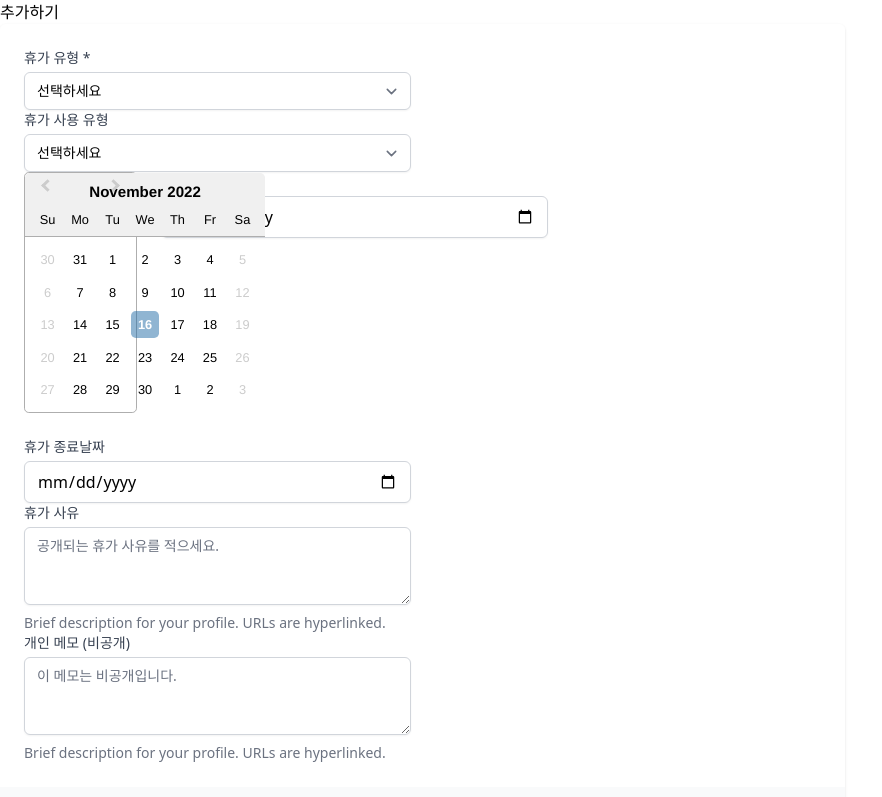
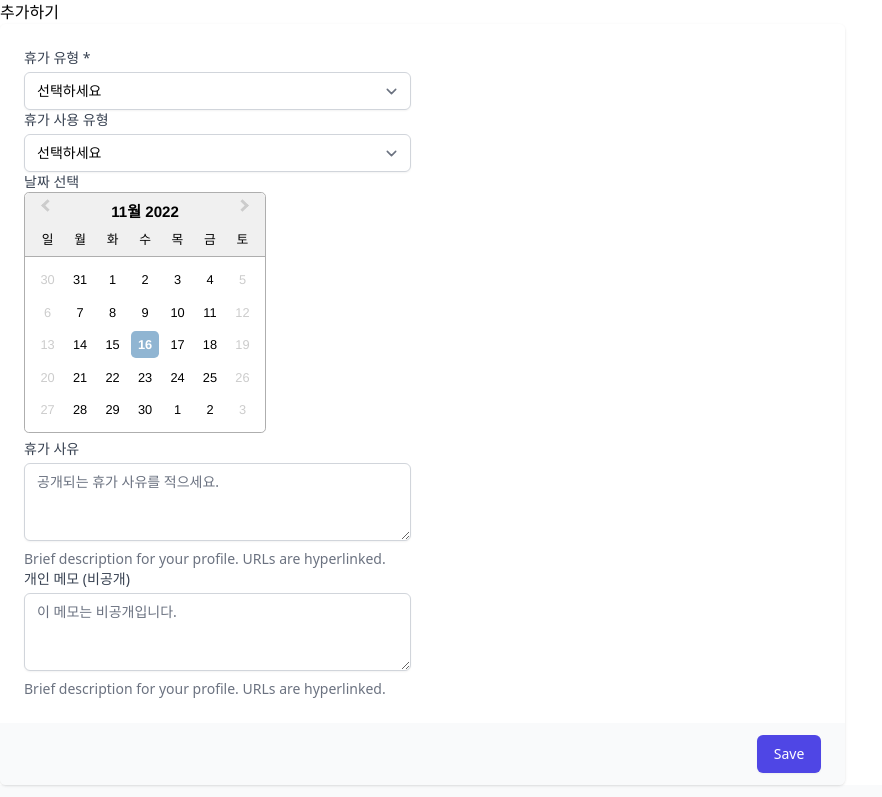
Before and after one commit to hyunjoogo/react-rest-manager, a React (Create React App) app: page / in a window 1280 px wide. Shown: the top 797 px of the page, without its empty margins (0-882 px from the left). Built offline with nearby package versions, Linux system fonts and the light colour scheme.

Commit message:
공휴일 날짜만 만드는 js파일 생성

```diff
--- a/package.json
+++ b/package.json
@@ -11,6 +11,7 @@
     "@types/react": "^18.0.25",
     "@types/react-datepicker": "^4.8.0",
     "@types/react-dom": "^18.0.8",
+    "date-fns": "^2.29.3",
     "react": "^18.2.0",
     "react-datepicker": "^4.8.0",
     "react-dom": "^18.2.0",
@@ -23,7 +24,8 @@
     "start": "react-scripts start",
     "build": "react-scripts build",
     "test": "react-scripts test",
-    "eject": "react-scripts eject"
+    "eject": "react-scripts eject",
+    "only-rest-date" : "node src/JSON-Maker/json-maker.js"
   },
   "eslintConfig": {
     "extends": [
@@ -45,8 +47,10 @@
   },
   "devDependencies": {
     "@tailwindcss/forms": "^0.5.3",
+    "@types/find-in-files": "^0.5.1",
     "@types/styled-components": "^5.1.26",
     "autoprefixer": "^10.4.13",
+    "find-in-files": "0.5.0",
     "postcss": "^8.4.19",
     "tailwindcss": "^3.1.8"
   }
--- a/src/App.css
+++ b/src/App.css
@@ -2,9 +2,26 @@
     width: 100%;
     border-top: 1px solid #444444;
     border-collapse: collapse;
+
 }
 
 th, td {
-    border-bottom: 1px solid #444444;
-    padding: 10px;
+    border: 1px solid #444444;
+    padding: 0.5rem;
 }
+
+.calendar-wrapper .calendar__nav {
+    @apply flex justify-between
+}
+
+.days_title {
+    /*@apply*/
+}
+.days-name {
+    @apply text-xs;
+}
+
+
+.react-datepicker .random {
+    color: red;
+}
--- /dev/null
+++ b/src/JSON-Maker/json-maker.js
@@ -0,0 +1,28 @@
+const fs = require('fs');
+const findInFiles = require('find-in-files');
+
+// TODO 공공API에서 가지고 온 json을 rest-data.json으로 파일로 만드는 코드 필요
+// 한방에 할 수 있도록
+
+
+// { 연도별 : {공휴일날짜 : 공휴일이름} } 형식의 JSON파일
+const rest_data_json = require("../assets/json/rest-data.json");
+
+// 기존파일
+const old_only_rest_date = require("../assets/json/only-rest-date.json");
+
+const restDayList = old_only_rest_date.restDayList;
+
+Object.keys(rest_data_json).forEach(year => {
+  const targetYearOfList = rest_data_json[year];
+  Object.keys(targetYearOfList).forEach((date) => restDayList.push(date));
+});
+
+const set = new Set(restDayList);
+const uniqueRestDayList = [...set];
+const finalRestDayObj = {restDayList: uniqueRestDayList};
+
+const json = JSON.stringify(finalRestDayObj, null, 2).replace(/\\n/g, "n");
+fs.writeFileSync('./src/assets/json/only-rest-date.json', json);
+
+console.log(json);
--- /dev/null
+++ b/src/assets/json/only-rest-date.json
@@ -0,0 +1,58 @@
+{
+  "restDayList": [
+    "20210101",
+    "20210211",
+    "20210212",
+    "20210213",
+    "20210301",
+    "20210505",
+    "20210519",
+    "20210606",
+    "20210815",
+    "20210816",
+    "20210920",
+    "20210921",
+    "20210922",
+    "20211003",
+    "20211004",
+    "20211009",
+    "20211011",
+    "20211225",
+    "20220101",
+    "20220131",
+    "20220201",
+    "20220202",
+    "20220301",
+    "20220309",
+    "20220505",
+    "20220508",
+    "20220601",
+    "20220606",
+    "20220815",
+    "20220909",
+    "20220910",
+    "20220911",
+    "20220912",
+    "20221003",
+    "20221009",
+    "20221010",
+    "20221225",
+    "20230101",
+    "20230121",
+    "20230122",
+    "20230123",
+    "20230124",
+    "20230301",
+    "20230505",
+    "20230527",
+    "20230606",
+    "20230815",
+    "20230928",
+    "20230929",
+    "20230930",
+    "20231003",
+    "20231009",
+    "20231225",
+    "20231226"
+  ]
+}
--- a/src/assets/json/rest-data.json
+++ b/src/assets/json/rest-data.json
@@ -1,6 +1,6 @@
 {
-  "2021" : {
-    "20210101": "1월1일",
+  "2021": {
+    "20210101": "신정",
     "20210211": "설날",
     "20210212": "설날",
     "20210213": "설날",
@@ -19,8 +19,8 @@
     "20211011": "대체공휴일",
     "20211225": "기독탄신일"
   },
-  "2022" : {
-    "20220101": "1월1일",
+  "2022": {
+    "20220101": "신정",
     "20220131": "설날",
     "20220201": "설날",
     "20220202": "설날",
@@ -40,8 +40,8 @@
     "20221010": "대체공휴일",
     "20221225": "기독탄신일"
   },
-  "2023" : {
-    "20230101": "1월1일",
+  "2023": {
+    "20230101": "신정",
     "20230121": "설날",
     "20230122": "설날",
     "20230123": "설날",
--- a/src/components/Calendar.tsx
+++ b/src/components/Calendar.tsx
@@ -13,7 +13,7 @@ type CalendarList = {
   daysName?: string,
 }
 
-type Item = {
+export type RestDataType = {
   [key: string]: string;
 }
 
@@ -81,7 +81,7 @@ const Calendar = ({wantDay, setToday}: CalendarProps) => {
     for (let i = 1; i < thisMonthLast.date + 1; i++) {
       // 이번달 내용 표시하기
       const year = today.year.toString() as string;
-      const json: Item = REST_JSON[year as keyof typeof REST_JSON];
+      const json: RestDataType = REST_JSON[year as keyof typeof REST_JSON];
       const date = changeDate(today.year, today.month, i) as string;
 
       let temp: CalendarList = {
@@ -116,7 +116,7 @@ const Calendar = ({wantDay, setToday}: CalendarProps) => {
   };
 
   return (
-    <>
+    <div className="calendar-wrapper bg-gray-50 px-4 py-3 text-left sm:px-6 text-sm">
       <div className="calendar__nav">
         <button
           className="prev"
@@ -156,9 +156,11 @@ const Calendar = ({wantDay, setToday}: CalendarProps) => {
                   return (
                     <td className={value.fullDate} key={index + count}>
                       <div className="days_wrapper">
-                        <div className="days_title">
+                        <div className="days_title flex">
                           <p className="days">{temp?.dateNum}</p>
-                          <p className="days-name">{temp?.daysName}</p>
+                          <p className="days-name">
+                            {temp?.daysName}
+                          </p>
                         </div>
                         <div className="days_content_wrapper">
                           <div className="days_content"></div>
@@ -176,7 +178,7 @@ const Calendar = ({wantDay, setToday}: CalendarProps) => {
 
         </tbody>
       </table>
-    </>
+    </div>
   )
     ;
 };
--- a/src/components/add-page.tsx
+++ b/src/components/add-page.tsx
@@ -1,12 +1,19 @@
-import React, {useCallback, useState} from 'react';
+import React, {useCallback, useEffect, useState} from 'react';
 import DatePicker from "react-datepicker";
-
+import {ko} from "date-fns/esm/locale";
 import "react-datepicker/dist/react-datepicker.css";
+import REST_JSON from "../assets/json/rest-data.json";
+import ONLY_REST_JSON from "../assets/json/only-rest-date.json";
+import {changeDate, dateChangeDate, insertAtInString} from "../utils/changeDate";
+import {RestDataType} from "./Calendar";
 
 interface FormDate {
   category: string,
   useType: string,
 }
+
+type DateType = Date | null
+
 
 // 1. 휴가 사용유형이 오전반차, 오후반차일 경우
 // => 날짜 선택 => 하루만 선택
@@ -21,8 +28,13 @@ const AddPage = () => {
     category: "",
     useType: "",
   });
-  const [startDate, setStartDate] = useState(new Date());
-  const [endDate, setEndDate] = useState(null);
+  const [startDate, setStartDate] = useState<DateType>(new Date());
+  const [endDate, setEndDate] = useState<DateType>(null);
+
+  useEffect(() => {
+
+  }, []);
+
 
   const handleCategory = useCallback((e: React.ChangeEvent<HTMLSelectElement>) => {
     setFormData(prev => ({...prev, category: e.target.value}));
@@ -34,20 +46,28 @@ const AddPage = () => {
     setFormData(prev => ({...prev, useType: e.target.value}));
   }, [formData.category]);
 
-  const onChange = (dates: Date | null ) => {
+  const onChange = (dates: [(DateType), (DateType)]) => {
     console.log(dates);
-    // const [start, end] = dates;
-    // setStartDate(start);
-    // setEndDate(end);
+    const [start, end] = dates;
+    // end가 null 일 경우 하루 선택
+    setStartDate(start);
+    setEndDate(end);
   };
 
-  const isWeekday = (date:Date) => {
+
+  // TODO 주말도 선택되는 이슈있음
+  const isWeekday = (date: Date) => {
     const day = date.getDay();
     return day !== 0 && day !== 6;
   };
+  const excludeDate = () => {
+    const array: Date[] = ONLY_REST_JSON.restDayList.map(value => new Date(insertAtInString(value)));
+    return array;
+  };
+
 
   const onSubmit = () => {
-
+    console.log();
   };
   return (
     <>
@@ -97,38 +117,36 @@ const AddPage = () => {
                   </div>
                 </div>
                 <div className="grid grid-cols-6 gap-6">
-                  <DatePicker
-                    selected={startDate}
-                    onChange={(date) => console.log(date)}
-                    startDate={startDate}
-                    endDate={endDate}
-                    // excludeDates={[addDays(new Date(), 1), addDays(new Date(), 5)]}
-                    selectsRange
-                    // selectsDisabledDaysInRange
-                    inline
-                    filterDate={isWeekday}
-                  />
-
                   <div className="col-span-6 sm:col-span-3">
-                    <label htmlFor="startDate" className="block text-sm font-medium text-gray-700">
-                      휴가 시작날짜
+                    <label htmlFor="datePicker" className="block text-sm font-medium text-gray-700">
+                      날짜 선택
                     </label>
-                    <input
-                      name="startDate"
-                      type="date"
-                      className="mt-1 block w-full rounded-md border-gray-300 shadow-sm focus:border-indigo-300 focus:ring focus:ring-indigo-200 focus:ring-opacity-50"
+                    <DatePicker
+                      locale={ko}
+                      name="datePicker"
+                      selected={startDate}
+                      onChange={(date) => onChange(date)}
+                      startDate={startDate}
+                      endDate={endDate}
+                      excludeDates={excludeDate()} // 자신의 휴가일 빼는 것도 좋을듯
+                      dayClassName={(date) => {
+                        const today = dateChangeDate(date);
+                        const year = date.getFullYear();
+                        const json: RestDataType = REST_JSON[year.toString() as keyof typeof REST_JSON];
+                        return (typeof json[today] === 'string') ? "random" : "";
+                      }}
+                      selectsRange
+                      onMonthChange={setStartDate}
+                      inline
+                      filterDate={isWeekday}
+                      className=""
                     />
                   </div>
-                  <div className="col-span-6 sm:col-span-3">
-                    <label htmlFor="endDate" className="block text-sm font-medium text-gray-700">
-                      휴가 종료날짜
-                    </label>
-                    <input
-                      name="endDate"
-                      type="date"
-                      className="mt-1 block w-full rounded-md border-gray-300 shadow-sm focus:border-indigo-300 focus:ring focus:ring-indigo-200 focus:ring-opacity-50"
-                    />
-                  </div>
+                  {/*<input*/}
+                  {/*  type="date"*/}
+                  {/*  className="mt-1 block w-full rounded-md border-gray-300 shadow-sm focus:border-indigo-300 focus:ring focus:ring-indigo-200 focus:ring-opacity-50"*/}
+                  {/*/>*/}
+
                 </div>
                 <div className="grid grid-cols-6 gap-6">
                   <div className="col-span-6 sm:col-span-3">
--- a/src/utils/changeDate.ts
+++ b/src/utils/changeDate.ts
@@ -5,3 +5,14 @@ interface ChangeDate {
 export const changeDate: ChangeDate = (year, month, date) => {
   return `${year}${month < 10 ? '0' + String(month) : month}${date < 10 ? '0' + String(date) : date}`;
 };
+
+export const dateChangeDate = (newDate: Date) => {
+  const year = newDate.getFullYear();
+  const month = newDate.getMonth() + 1;
+  const date = newDate.getDate();
+  return `${year}${month < 10 ? '0' + String(month) : month}${date < 10 ? '0' + String(date) : date}`;
+};
+
+export const insertAtInString = (str : String) => {
+  return str.slice(0,4) + '-' + str.slice(4, 6) + '-' + str.slice(6,8);
+}
--- a/tsconfig.json
+++ b/tsconfig.json
@@ -11,7 +11,7 @@
     "esModuleInterop": true,
     "resolveJsonModule": true,
 
-    "checkJs": true,
+    "checkJs": false,
     "removeComments": true,
     "noEmitOnError": true,
     "forceConsistentCasingInFileNames": true,
```
Also changed, not shown: 1 other file (tests, documents, lock files or other folders).
